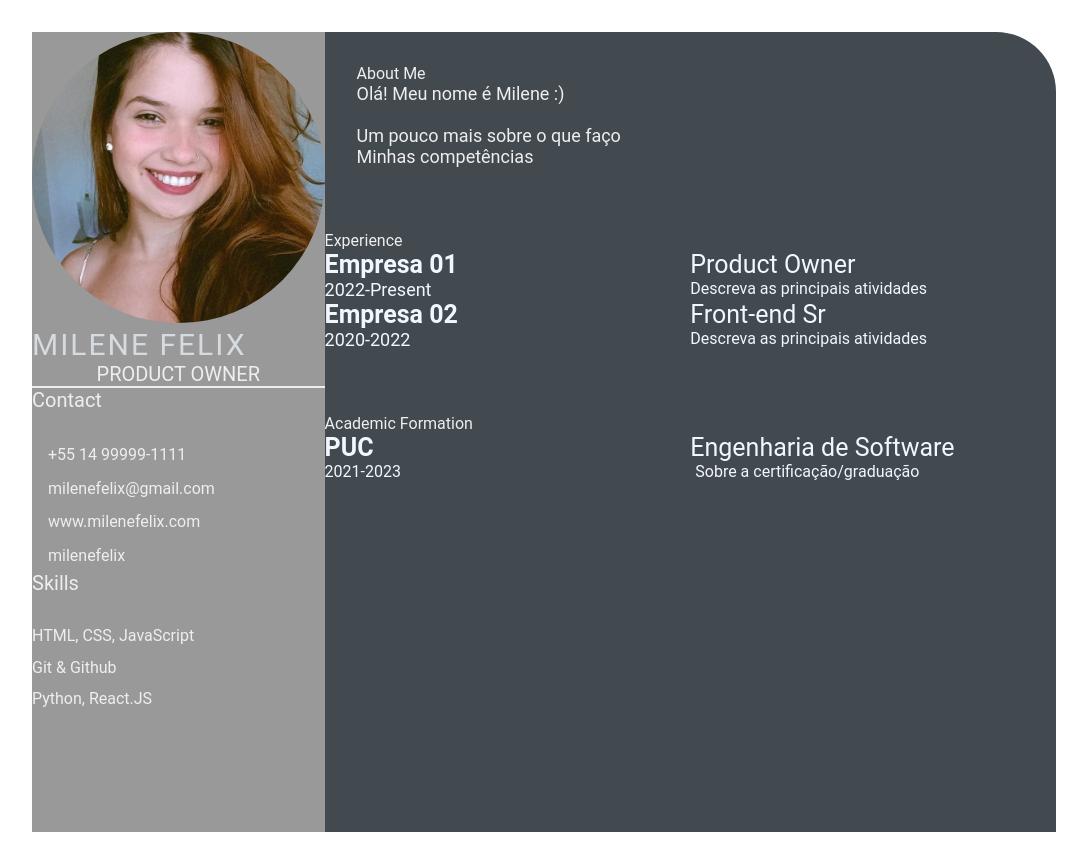
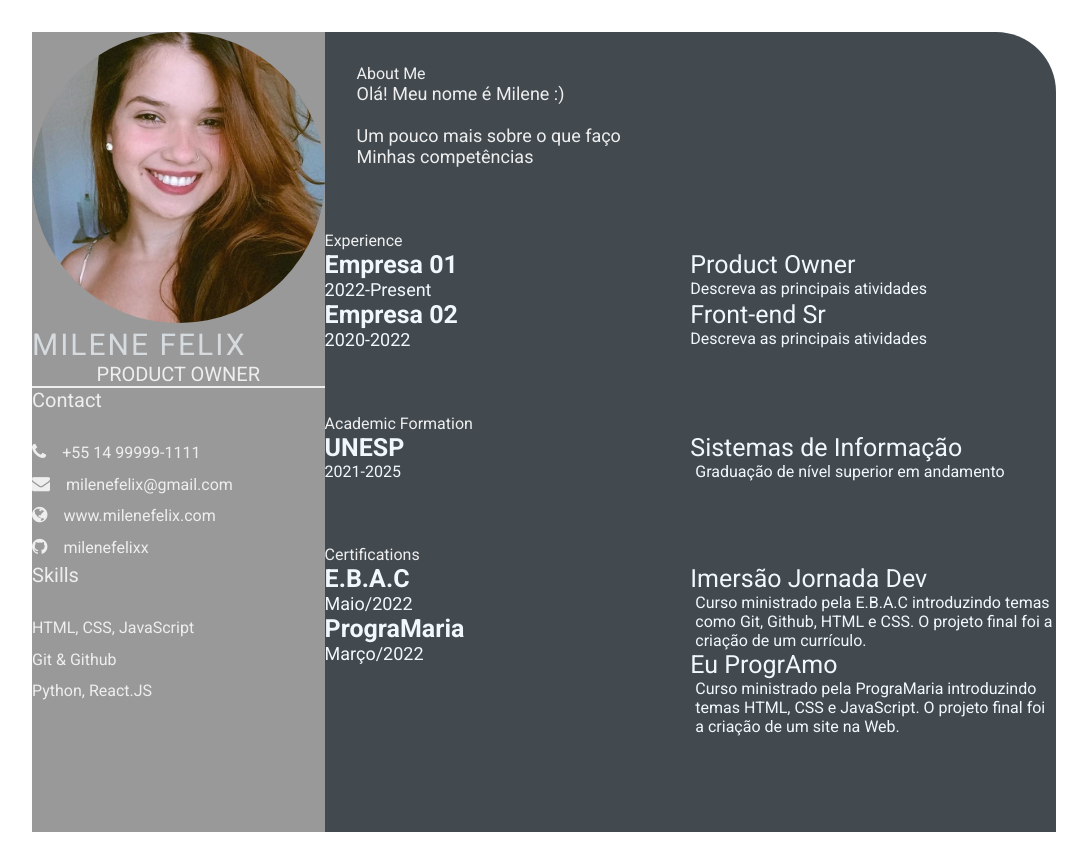
Before and after one commit to milafelixx/milafelixx.github.io, a plain HTML site: page index.html in a window 1280 px wide. Shown: the whole page, without its empty margins (96-1183 px from the left). Drawn offline with Linux system fonts and the light colour scheme.

Commit message:
add awards

```diff
--- a/index.html
+++ b/index.html
@@ -8,6 +8,14 @@
     <title>Milene Felix CV</title>
 
     <link rel="stylesheet" href="style.css">
+
+<!-- google font  -->
+<link rel="preconnect" href="https://fonts.googleapis.com">
+<link rel="preconnect" href="https://fonts.gstatic.com" crossorigin>
+<link href="https://fonts.googleapis.com/css2?family=roboto:ital,wght@0,100;0,300;0,400;0,700;1,100;1,300;1,400;1,700&display=swap" rel="stylesheet">
+
+<!-- font-awesome -->
+<link rel="stylesheet" href="https://cdnjs.cloudflare.com/ajax/libs/font-awesome/4.7.0/css/font-awesome.min.css">
 </head>
 
 <body>
@@ -24,8 +32,8 @@
                     <ul>
                         <li><i class="fa fa-phone"></i>+55 14 99999-1111</li>
                         <li><i class="fa fa-envelope"></i>milenefelix@gmail.com</li>
-                        <li><i class="fa fa-globe"></i>www.milenefelix.com</li>
-                        <li><i class="fa fa-github"></i>milenefelix</li>
+                        <li><i class="fa fa-globe" href="www.milenefelix.com>"></i>www.milenefelix.com</li>
+                        <li><i class="fa fa-github" href="https://github.com/milenefelixx"></i>milenefelixx</li>
                     </ul>
                 </div>
                 <div class="skills">
@@ -80,12 +88,29 @@
                 <div class="right-title">Academic Formation</div>
                 <div class="education-contents">
                 <div class="education-left">
-                    <p class="education-school-name">PUC</p>
-                    <p class="time-period">2021-2023</p>
+                    <p class="education-school-name">UNESP</p>
+                    <p class="time-period">2021-2025</p>
                 </div>
                 <div class="education-right">
-                    <p class="education-subject">Engenharia de Software</p>
-                    <p class="education-desc">Sobre a certificação/graduação</p>
+                    <p class="education-subject">Sistemas de Informação</p>
+                    <p class="education-desc">Graduação de nível superior em andamento</p>
+                </div>
+            </div>
+            </section>
+            <section class="awards gap">
+                <div class="right-title">Certifications</div>
+                <div class="awards-contents">
+                    <div class="awards-left">
+                    <p class="awards-company-name">E.B.A.C</p>
+                    <p class="awards-time-period">Maio/2022</p>
+                    <p class="awards-company-name">PrograMaria</p>
+                    <p class="awards-time-period">Março/2022</p>
+                </div>
+                <div class="awards-right">
+                    <p class="awards-name">Imersão Jornada Dev</p>
+                    <p class="awards-desc">Curso ministrado pela E.B.A.C introduzindo temas como Git, Github, HTML e CSS. O projeto final foi a criação de um currículo.</p>
+                    <p class="awards-name">Eu ProgrAmo</p>
+                    <p class="awards-desc">Curso ministrado pela PrograMaria introduzindo temas HTML, CSS e JavaScript. O projeto final foi a criação de um site na Web.</p>
                 </div>
             </div>
             </section>
```
